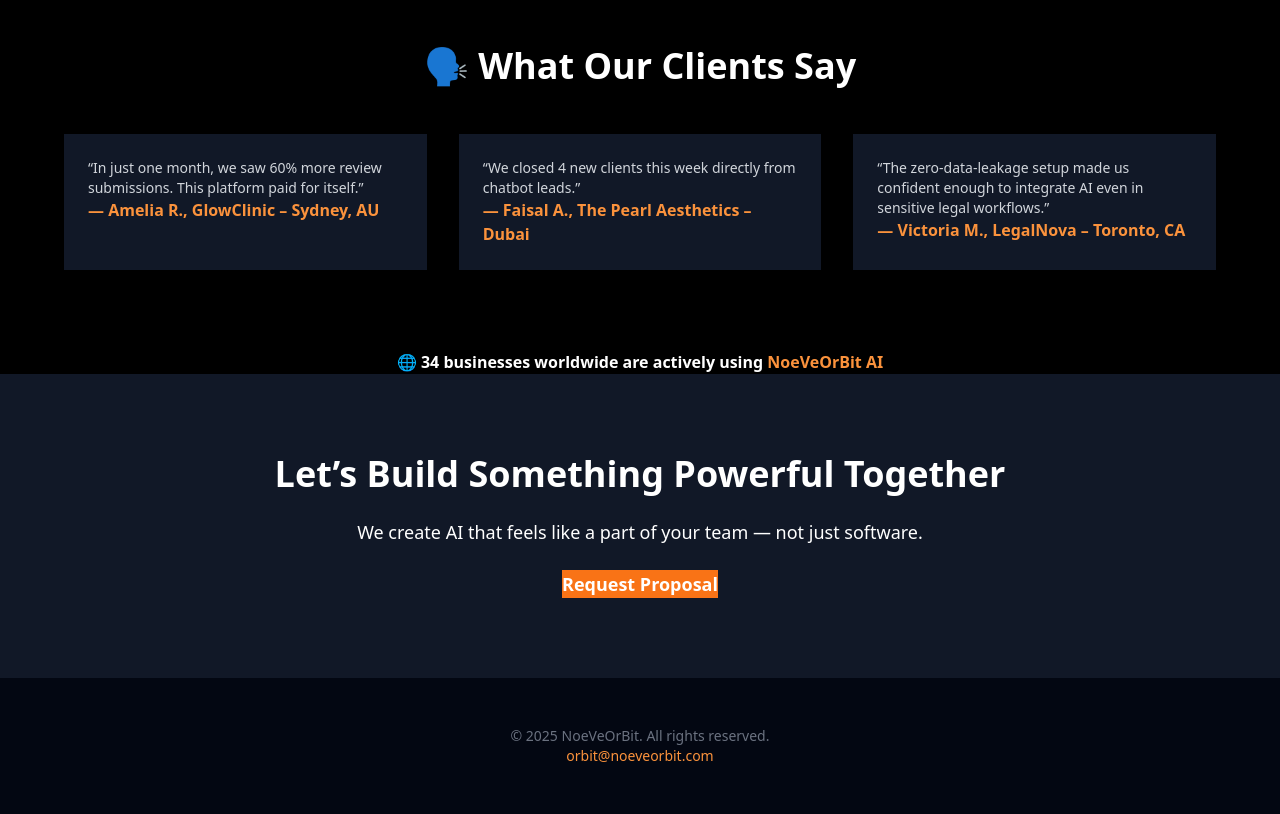
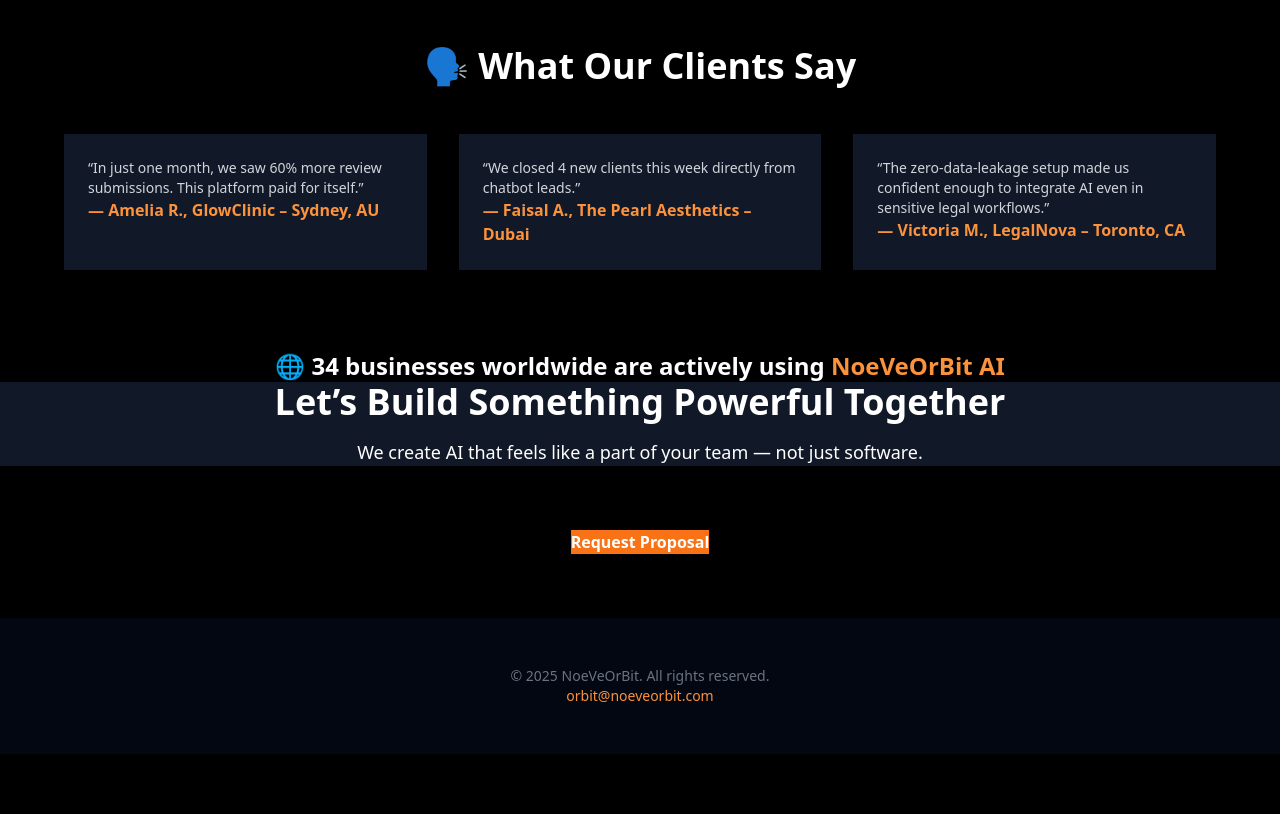
Before and after one commit to oistlouo/atladmate-site, a website: page index.html in a window 1280 px wide. Shown: the part 1676-2490 px from the top of the page. After the commit the page ends 2430 px from the top, so only its background shows below. Drawn offline with nearby package versions, Linux system fonts and the light colour scheme.

```diff
--- a/index.html
+++ b/index.html
@@ -79,16 +79,22 @@
 
     <!-- Live Users Banner -->
     <section class="bg-black py-8 px-6 text-center">
-      <p class="text-xl text-white font-semibold">🌐 34 businesses worldwide are actively using <span class="text-orange-400">NoeVeOrBit AI</span></p>
+      <p class="text-2xl text-white font-semibold">🌐 34 businesses worldwide are actively using <span class="text-orange-400">NoeVeOrBit AI</span></p>
     </section>
 
-    <!-- CTA Section -->
-    <section class="bg-gray-900 py-20 px-6 text-center text-white" data-aos="fade-up">
-      <div class="max-w-3xl mx-auto space-y-6">
+    <!-- CTA Heading -->
+    <section class="bg-gray-900 py-10 px-6 text-center text-white" data-aos="fade-up">
+      <div class="max-w-3xl mx-auto space-y-4">
         <h2 class="text-4xl font-bold">Let’s Build Something Powerful Together</h2>
         <p class="text-lg">We create AI that feels like a part of your team — not just software.</p>
-        <a href="/request.html" class="inline-block bg-orange-500 text-white px-10 py-5 rounded-lg font-bold hover:bg-orange-600 transition text-lg">Request Proposal</a>
       </div>
+    </section>
+
+    <!-- CTA Button -->
+    <section class="bg-black py-16 px-6 text-center text-white" data-aos="fade-up">
+      <a href="/request.html" class="inline-block bg-orange-500 text-white px-12 py-6 rounded-lg font-extrabold hover:bg-orange-600 transition text-xl shadow-lg">
+        Request Proposal
+      </a>
     </section>
 
     <!-- Footer -->
```
